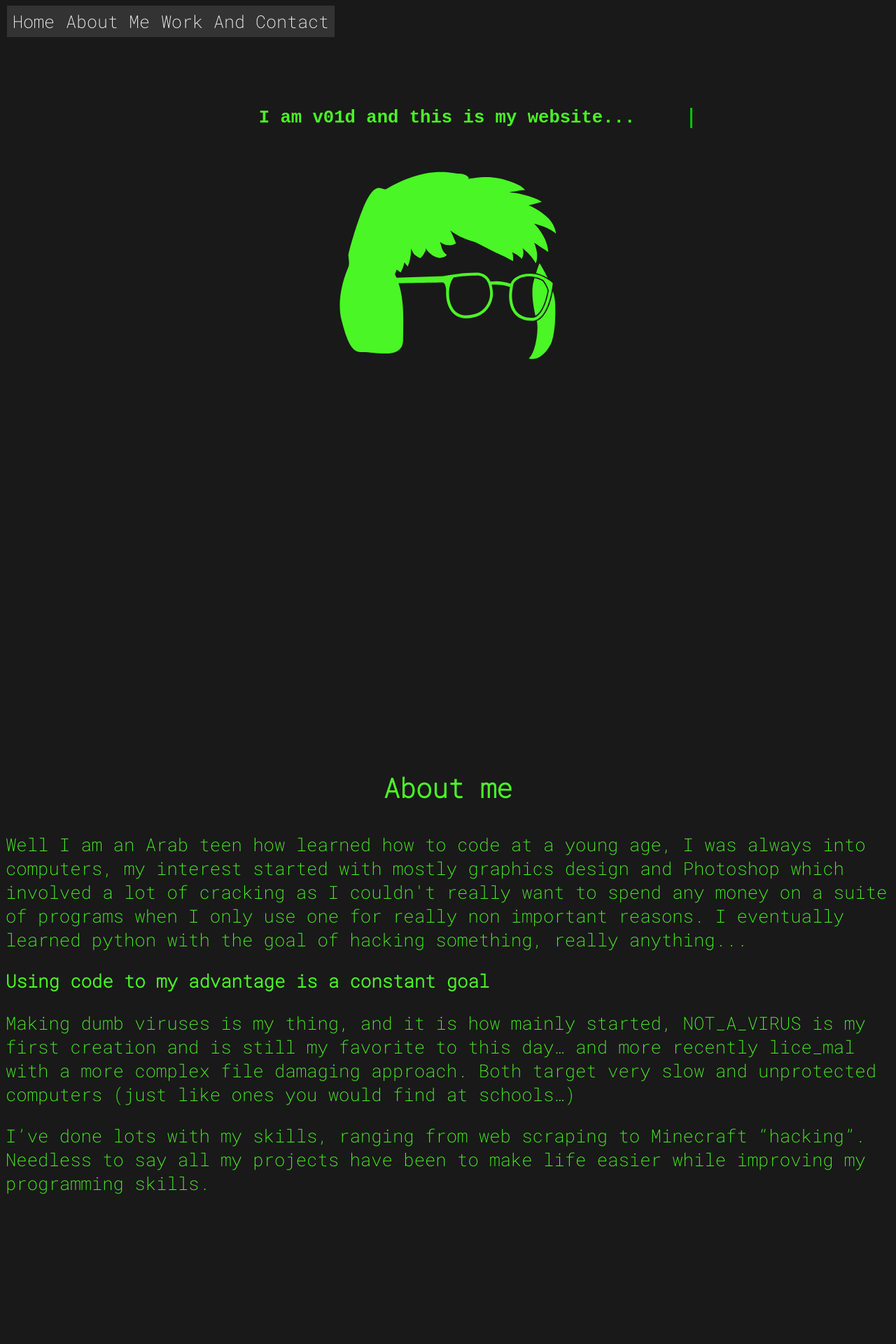
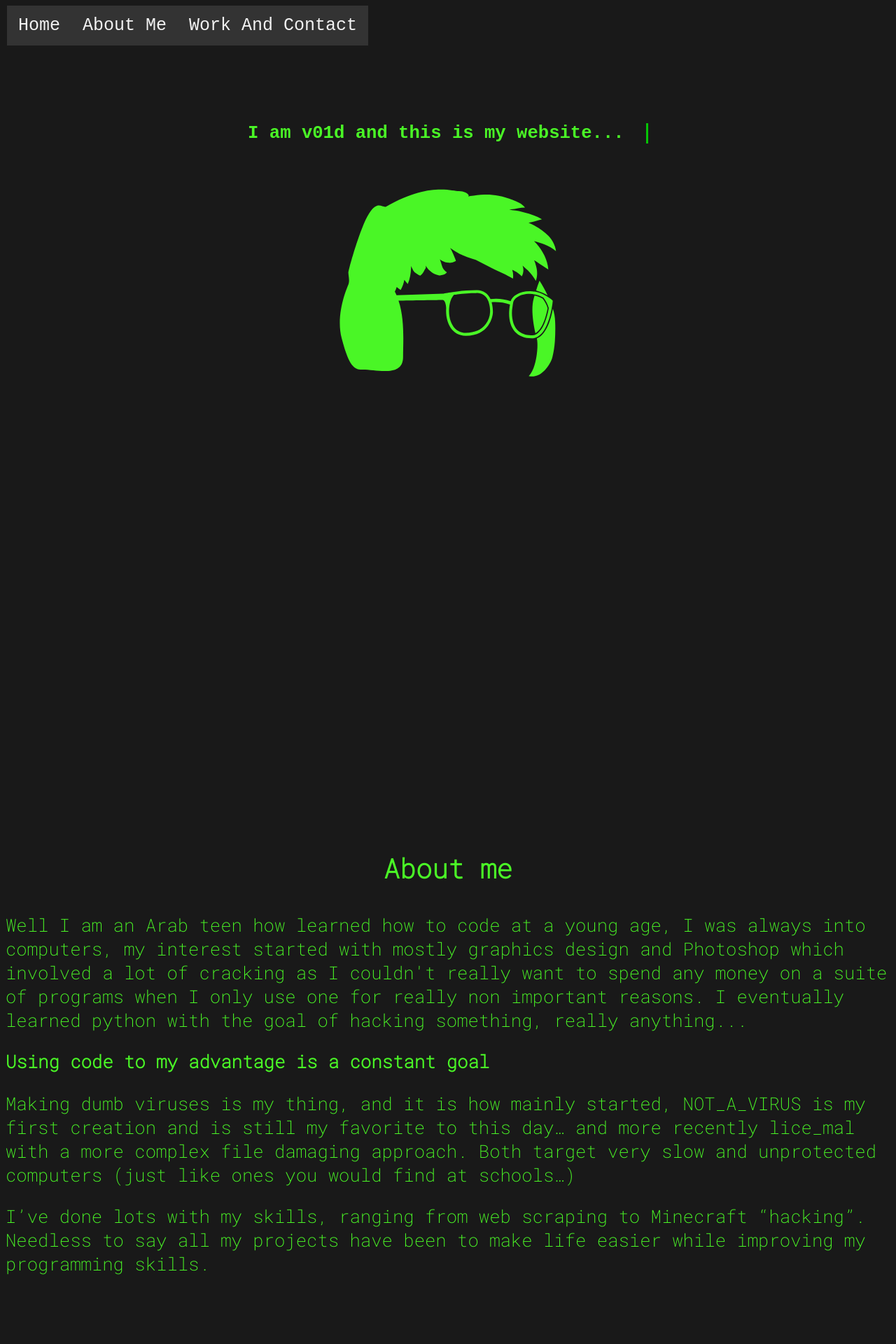
Before and after one commit to V01Ddev/v01d-website, a PHP site: page / in a window 1280 px wide. Shown: the top 1920 px of the page at 70% size. Run offline with PHP 8.4, Linux system fonts and the light colour scheme.

Commit message:
fixed nev bar fonts + css improvements

```diff
--- a/index.html
+++ b/index.html
@@ -19,9 +19,9 @@
 
 							<div class="topnav" id="myTopnav">
 
-								<a href="#home" class="active"> Home </a>
-								<a href="#aboutme"> About Me </a>
-								<a href="#workcontact"> Work And Contact </a>
+								<div class="within_nav"> <a href="#home">Home</a> </div>
+								<div class="within_nav"> <a href="#aboutme">About Me</a> </div>
+								<div class="within_nav"> <a href="#workcontact">Work And Contact</a> </div>
 							</div>
 
 						</ul>
@@ -103,7 +103,6 @@
 
 			<section id="aboutme">
 				<br>
-				<br>
 
 				<h3>About me</h3>
 
@@ -156,6 +155,12 @@
 
 
 			<section id='workcontact'>
+
+				<br>
+				<br>
+				<br>
+				<br>
+
 				<h3>where you can find my work + contacts</h3>
 
 				<br>
--- a/style.css
+++ b/style.css
@@ -12,11 +13,6 @@
 		font-family: Monospace;
 	}
 
-
-	body {
-		text-align: center;
-		font-family: Monospace;
-	}
 
 
 	/* TYPE */
@@ -100,13 +96,6 @@
 	}
 
 
-	header {
-		display: flex;
-		justify-content: space-between;
-		pudding: len;
-	}
-
-
 
 	/* NAV */
 
@@ -123,8 +112,9 @@
 	  float: left;
 	  display: block;
 	  color: #f2f2f2;
+	  font-family: 'Courier New', monospace;
 	  text-align: center;
-	  padding: 6px 8px;
+	  padding: 14px 16px;
 	  text-decoration: none;
 	  font-size: 25px;
 	}
@@ -140,11 +130,16 @@
 	.topnav .icon {
 	  display: none;
 	}
+
+	.within_nav {
+		display: inline;
+	}
 }
 
 
 
 
+/* SMALL SCREEN */
 
 @media screen and (max-width: 800px){
 	html {
```
Also changed, not shown: other parts of style.css (+16 -16 lines). Lines whose indentation alone changed are shown as unchanged.
